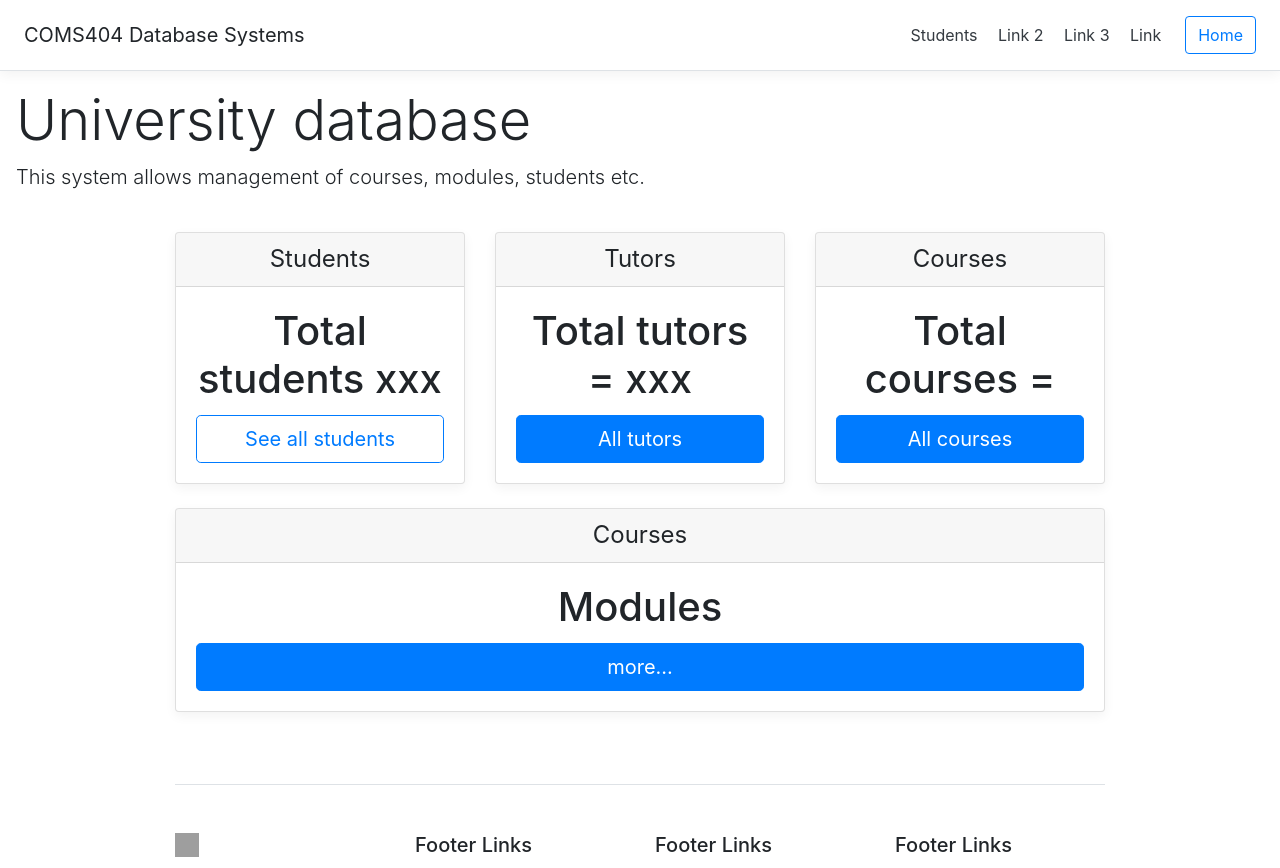
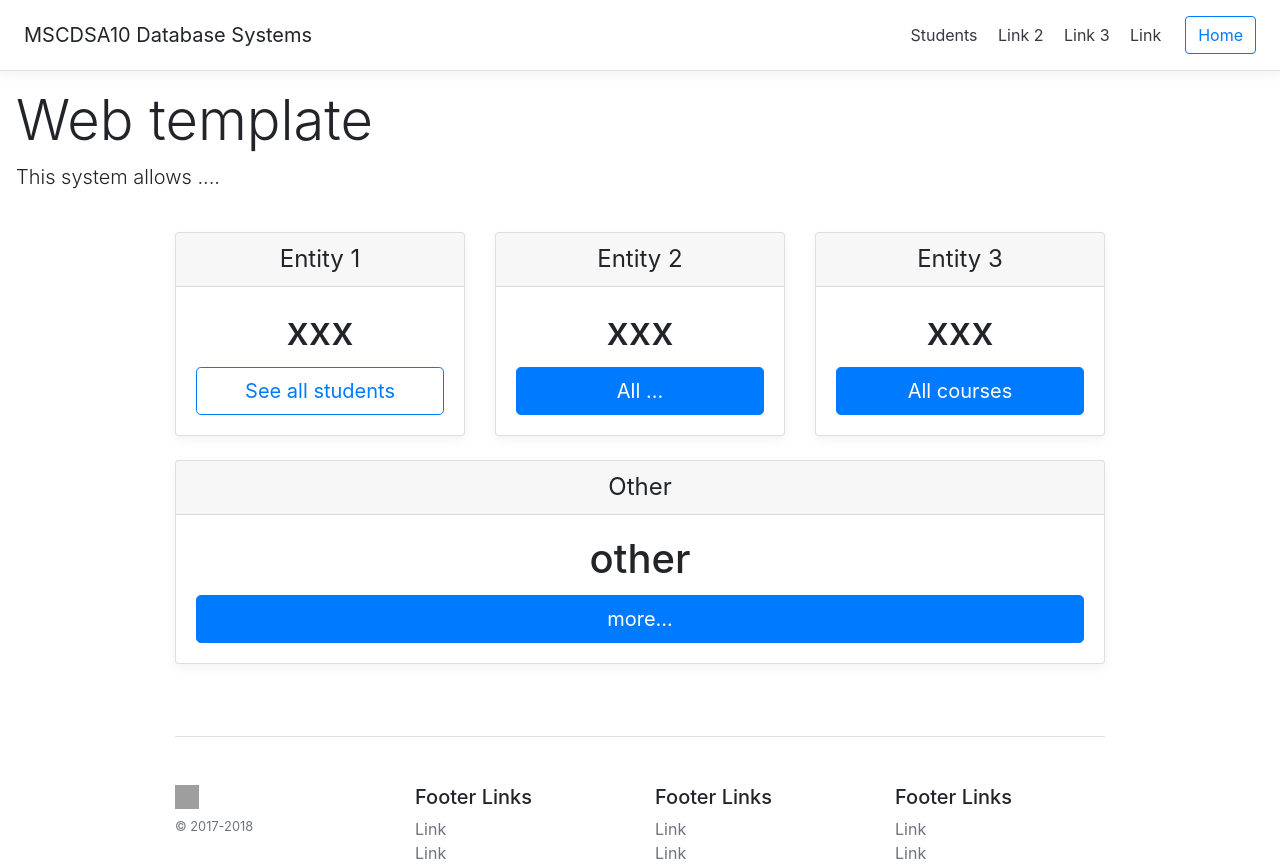
Before and after one commit to roger06/coms404-template, a PHP site: page / in a window 1280 px wide. Shown: the top 868 px of the page. Run offline with PHP 8.4, Linux system fonts and the light colour scheme; some libraries are stand-ins or nearby versions; grey boxes are pictures that could not be loaded.

Commit message:
changes for MSCDSA10

```diff
--- a/header-inc.php
+++ b/header-inc.php
@@ -3,7 +3,7 @@
 // include database connection script
 require_once('db-connect-inc.php');
 
-if (!isset($pagetitle)) $pagetitle = "Bootstrap template for COMS404";
+if (!isset($pagetitle)) $pagetitle = "Bootstrap template for MSCDSA10";
 ?>
 
 
@@ -32,7 +32,7 @@
   <body>
 
     <div class="d-flex flex-column flex-md-row align-items-center p-3 px-md-4 mb-3 bg-white border-bottom box-shadow">
-      <h5 class="my-0 mr-md-auto font-weight-normal">COMS404 Database Systems</h5>
+      <h5 class="my-0 mr-md-auto font-weight-normal">MSCDSA10 Database Systems</h5>
       <nav class="my-2 my-md-0 mr-md-3">
         <!-- main nav links, change these to what you need -->
         <a class="p-2 text-dark" href="students.php">Students</a>
--- a/index.php
+++ b/index.php
@@ -8,9 +8,9 @@
 
 <div class="pricing-header px-3 pb-md-4  text-left">
 
-    <h1 class="display-4">University database</h1>
+    <h1 class="display-4">Web template</h1>
     <!-- intro text -->
-    <p class="lead">This system allows management of courses, modules, students etc.</p>
+    <p class="lead">This system allows ....</p>
 </div>
 
 
@@ -20,11 +20,11 @@
         <!-- card one -->
         <div class="card mb-4 box-shadow">
             <div class="card-header">
-                <h4 class="my-0 font-weight-normal">Students</h4>
+                <h4 class="my-0 font-weight-normal">Entity 1</h4>
             </div>
             <div class="card-body">
 
-                <h1 class="card-title uni-card-title">Total students xxx </h1>
+                <h1 class="card-title uni-card-title">xxx </h1>
 
                 <!-- options as a list if required. -->
                 <!-- <ul class="list-unstyled mt-3 mb-4">
@@ -43,11 +43,11 @@
 
         <div class="card mb-4 box-shadow">
             <div class="card-header">
-                <h4 class="my-0 font-weight-normal">Tutors</h4>
+                <h4 class="my-0 font-weight-normal">Entity 2</h4>
             </div>
             <div class="card-body">
 
-                <h1 class="card-title uni-card-title">Total tutors = xxx</h1>
+                <h1 class="card-title uni-card-title">xxx</h1>
                 <!--
             <ul class="list-unstyled mt-3 mb-4">
               <li>20 users included</li>
@@ -55,7 +55,7 @@
               <li>Priority email support</li>
               <li>Help center access</li>
             </ul> -->
-                <button type="button" class="btn btn-lg btn-block btn-primary">All tutors</button>
+                <button type="button" class="btn btn-lg btn-block btn-primary">All ...</button>
             </div>
         </div>
 
@@ -63,13 +63,13 @@
 
         <div class="card mb-4 box-shadow">
             <div class="card-header">
-                <h4 class="my-0 font-weight-normal">Courses</h4>
+                <h4 class="my-0 font-weight-normal">Entity 3</h4>
             </div>
 
 
 
             <div class="card-body">
-                <h1 class="card-title uni-card-title">Total courses = </h1>
+                <h1 class="card-title uni-card-title">xxx</h1>
                 <!-- <ul class="list-unstyled mt-3 mb-4">
             <li>30 users included</li>
             <li>15 GB of storage</li>
@@ -82,13 +82,13 @@
 
         <div class="card mb-4 box-shadow">
             <div class="card-header">
-                <h4 class="my-0 font-weight-normal">Courses</h4>
+                <h4 class="my-0 font-weight-normal">Other</h4>
             </div>
 
 
 
             <div class="card-body">
-                <h1 class="card-title uni-card-title">Modules</h1>
+                <h1 class="card-title uni-card-title">other</h1>
                 <!-- <ul class="list-unstyled mt-3 mb-4">
             <li>30 users included</li>
             <li>15 GB of storage</li>
```
